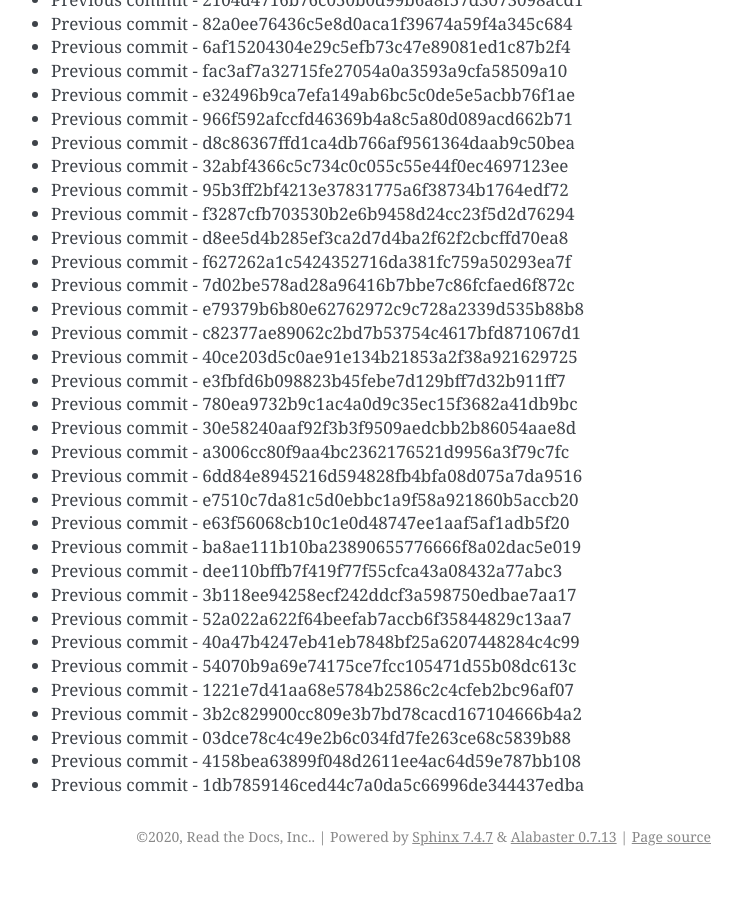
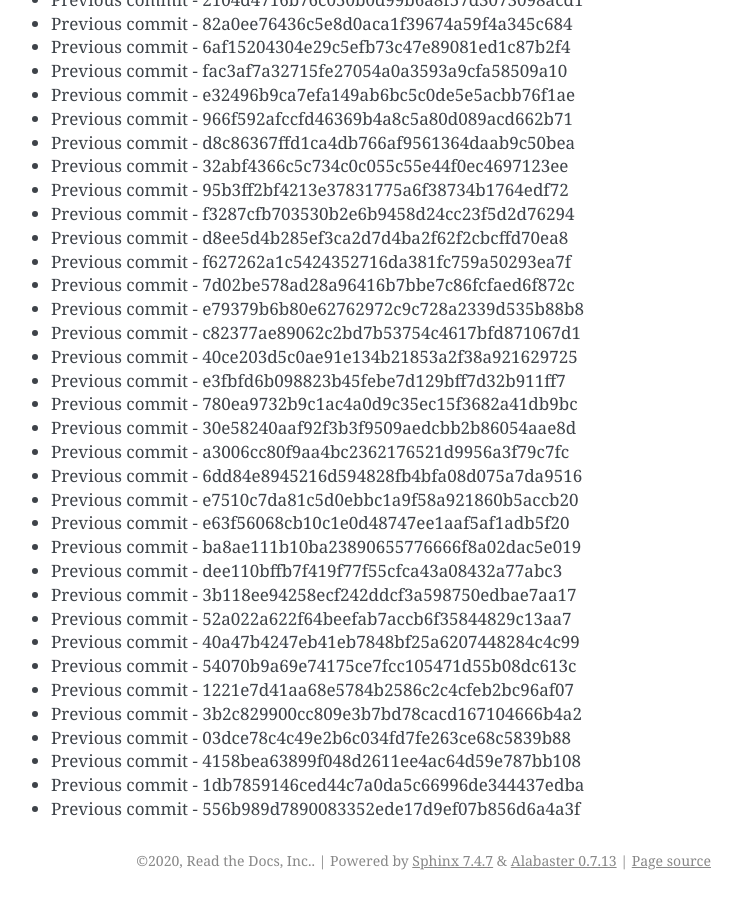
Before and after one commit to readthedocs/rtd-git-stresstest, a Sphinx documentation site: the page built from docs/updates.rst, in a window 1280 px wide and 900 px high, scrolled down 72784 px. Shown: the whole window, without its empty margins (399-1141 px from the left). Built offline with Sphinx 7.4.7, drawn with Linux system fonts in a browser that asks for light colours; before the commit the page ends 73660 px from its top, so only the background shows below that.

Commit message:
Generating commit from previous: 556b989d7890083352ede17d9ef07b856d6a4a3f

```diff
--- a/docs/updates.rst
+++ b/docs/updates.rst
@@ -3090,3 +3090,4 @@ It can be tested for any performance characteristics.
 * Previous commit - 03dce78c4c49e2b6c034fd7fe263ce68c5839b88
 * Previous commit - 4158bea63899f048d2611ee4ac64d59e787bb108
 * Previous commit - 1db7859146ced44c7a0da5c66996de344437edba
+* Previous commit - 556b989d7890083352ede17d9ef07b856d6a4a3f
```
